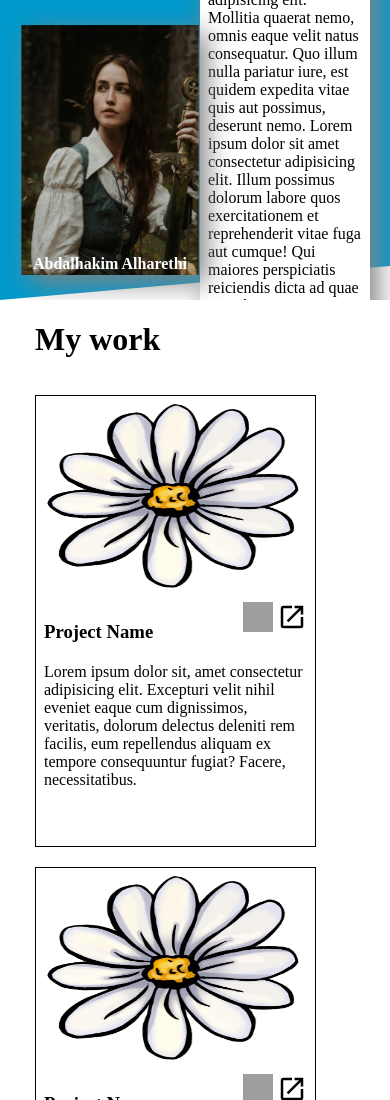
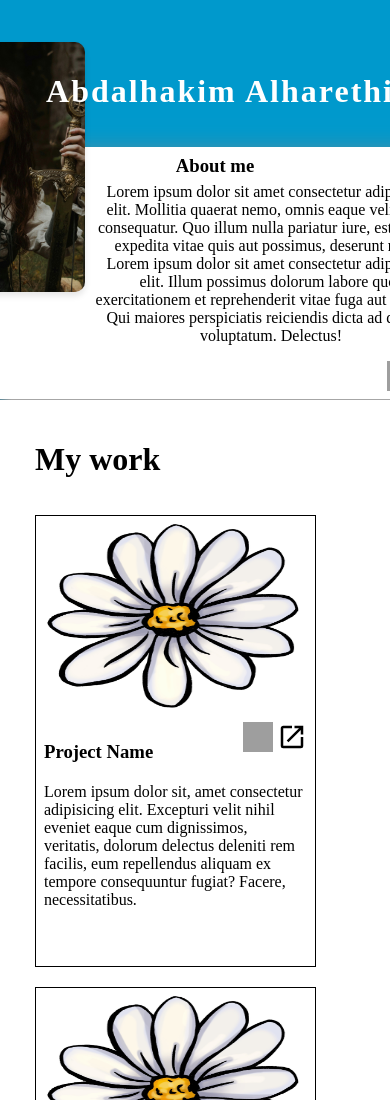
Before and after one commit to MihawkSolos/Homepage, a plain HTML site: page index.html in a window 390 px wide. Shown: the top 1100 px of the page. Drawn offline with Linux system fonts and the light colour scheme; grey boxes are pictures that could not be loaded; a web font is replaced by a local one.

Commit message:
Added the media query for the header changes for a max-width of 420 and 920 pixels.

```diff
--- a/index.html
+++ b/index.html
@@ -23,9 +23,7 @@
         </div>
         <div class="aboutSection">
             <h3 class="aboutTitle">About me</h3>
-            <p class="lorem">Lorem ipsum dolor sit amet consectetur adipisicing elit. Mollitia
-                quaerat nemo, omnis eaque velit natus consequatur. Quo illum nulla pariatur iure, est quidem expedita vitae quis aut possimus, deserunt nemo. Lorem ipsum dolor sit amet consectetur adipisicing elit. Illum possimus dolorum labore quos exercitationem et reprehenderit vitae fuga aut cumque! Qui maiores perspiciatis reiciendis dicta ad quae ex voluptatum.
-                Delectus!</p>
+            <p class="lorem">Lorem ipsum dolor sit amet consectetur adipisicing elit. Mollitia quaerat nemo, omnis eaque velit natus consequatur. Quo illum nulla pariatur iure, est quidem expedita vitae quis aut possimus, deserunt nemo. Lorem ipsum dolor sit amet consectetur adipisicing elit. <span>Illum possimus dolorum labore quos exercitationem et reprehenderit vitae fuga aut cumque! Qui maiores perspiciatis reiciendis dicta ad quae ex voluptatum. Delectus!</span></p>
             <div class="aboutIcons">
                 <img class='github-img' src="https://cdn.jsdelivr.net/gh/devicons/devicon@latest/icons/github/github-original.svg" />
                 <img class="linkedIn" src="https://cdn.jsdelivr.net/gh/devicons/devicon@latest/icons/linkedin/linkedin-original.svg" />
--- a/style.css
+++ b/style.css
@@ -99,11 +99,72 @@ img {
 }
 
 @media (max-width: 920px) {
+    .header {
+        display: flex;
+        flex-direction: column; /* Stack the elements vertically */
+        align-items: center; /* Center the content horizontally */
+        text-align: center; /* Align text inside header */
+        margin-bottom: 20px; /* Provide space below header */
+        gap: 15px; /* Add consistent spacing between children */
+        height: 400px;
+    }
 
+    .header::before {
+        height: 550px;
+    }
+
+    .photo {
+        position: relative;
+        transform: translate(-220px, 130px); /* Ensure no unnecessary offset */
+        margin-bottom: 20px; /* Space below photo */
+        width: 100%; /* Make the photo responsive */
+        max-width: 400px; /* Limit maximum size */
+        border-radius: 10px; /* Optional: Add rounded corners for aesthetic */
+        box-shadow: 0 4px 6px rgba(0, 0, 0, 0.1); /* Optional: Add a subtle shadow */
+        z-index: 1;
+    }
+
+    .name {
+        transform: translate(15px, -70px);
+        font-size: 2rem;
+        letter-spacing: 2px;
+    }
+
+    .aboutTitle {
+        margin: 0;
+    }
+
+    .aboutSection {
+        width: 30rem;
+        transform: translate(30px, -90px);
+        /* transform: translateY(-90px); */
+    }
+
+    .aboutSection > .lorem {
+        margin-top: 6px;
+        padding-left: 120px;
+        padding-right: 8px;
+        text-align: center;
+    }
+
+    .lorem > span {
+        padding: 0;
+        text-align: left;
+    }
+
+    .aboutIcons {
+        margin: 0;
+        padding: 0;
+    }
 }
 
+
+
 @media (max-width: 420px) {
-
+    .header {
+        display: flex;
+        flex-direction: column;
+    }
 }
 
 
```
Also changed, not shown: 1 other file.
